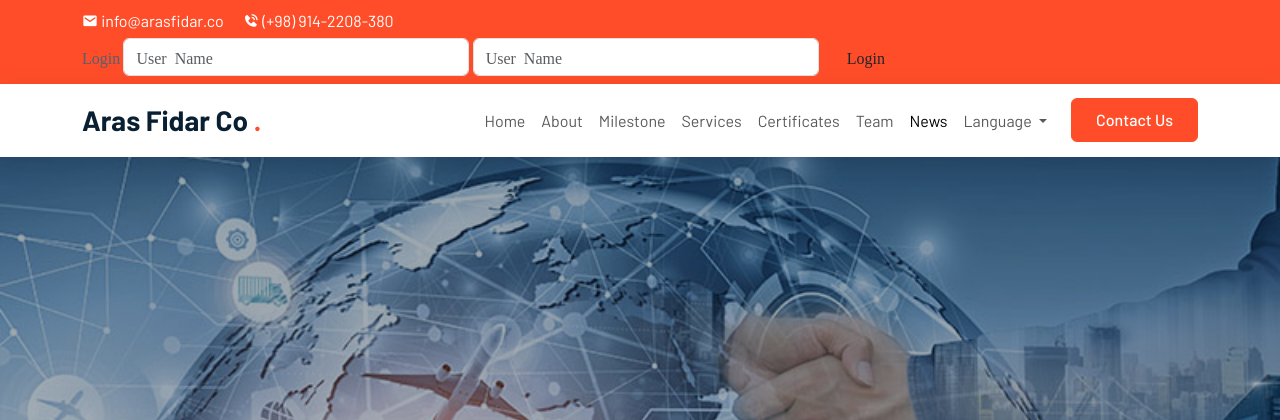
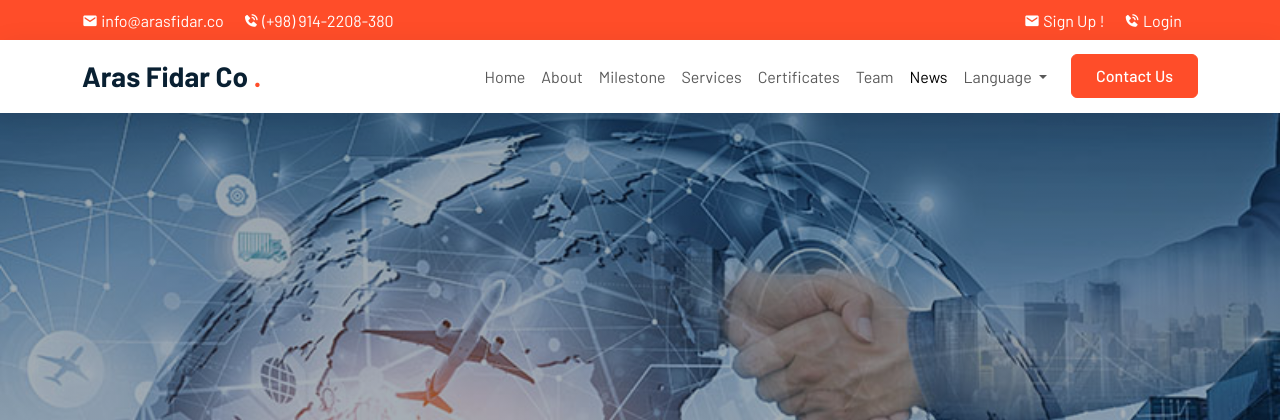
Before and after one commit to mobinpardazesh/arasfidarco, a Django app: page / in a window 1280 px wide. Shown: the top 420 px of the page. Run offline with Django 4.2, Linux system fonts and the light colour scheme; some libraries are stand-ins or nearby versions; grey boxes are pictures that could not be loaded.

Commit message:
1402/5/30

```diff
--- a/templates/en.html
+++ b/templates/en.html
@@ -34,28 +34,14 @@
                 </p>
             </div>
             <div class="col-auto ">
-                <div class="form " id="" method="post" action="">
-                    <div class="bx ">
-                        <span>Login</span>
-                    </div>
-                    <div class="bx ">
-                        <input id="" class="form-control " neme="user" type="text" placeholder="User Name"
-                               aria-label="Username">
-                    </div>
-                    <div class="bx ">
-                        <input id="" class="form-control " neme="pwd" type="password" placeholder="User Name"
-                               aria-label="Username">
-                    </div>
-                    <div class="bx">
-                        <input id="btnl" class="btn " neme="btnenter" type="button" value="Login"
-                               placeholder="User Name"
-                               aria-label="Username">
-                    </div>
-                    {#                    <a href="#"><i class='bx bxl-instagram'></i></a>#}
-                    {#                    <a href="#"><i class='bx bxl-telegram'></i></a>#}
-                    {#                    <a href="#"><i class='bx bxl-whatsapp'></i></a>#}
-
-                </div>
+                 <p>
+                    <i class='bx bxs-envelope'></i>
+                    <span>Sign Up !</span>
+                </p>
+                <p>
+                    <i class='bx bxs-phone-call'></i>
+                    <span>Login</span>
+                </p>
             </div>
         </div>
     </div>
```
